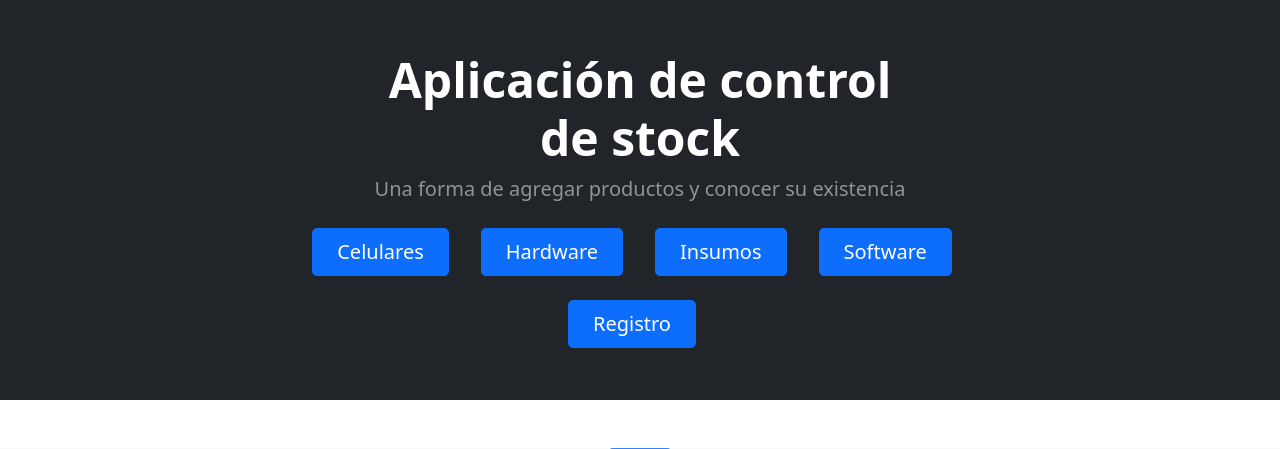
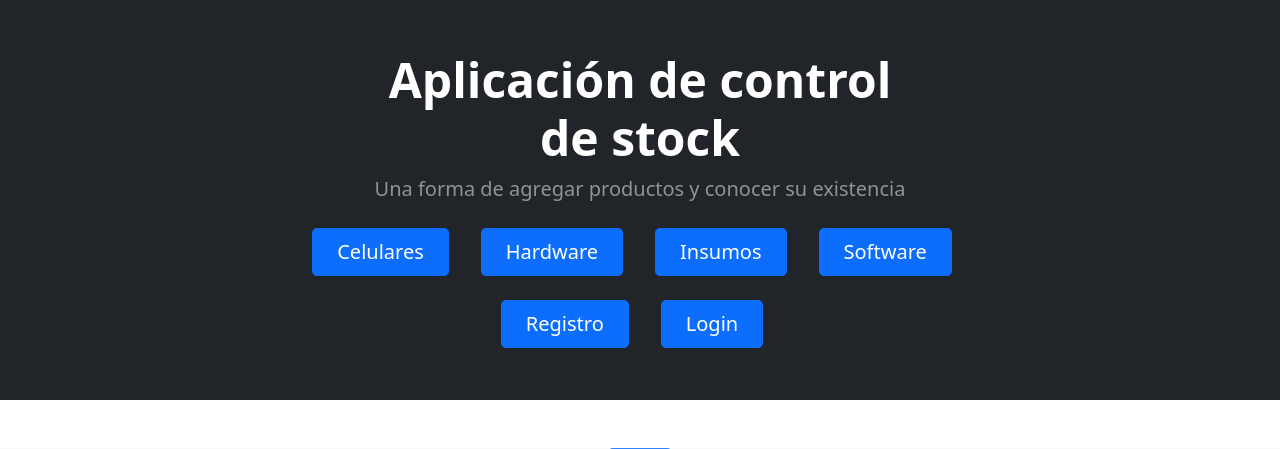
Before and after one commit to Bromualdo/Proyectowebgrupo2, a Django app: page /listados/ in a window 1280 px wide. Shown: the part 65-514 px from the top of the page. Run offline with Django 4.2, Linux system fonts and the light colour scheme; some libraries are stand-ins or nearby versions.

Commit message:
Login en inicio con formulario funcionando

```diff
--- a/Webfinal/Miapp/templates/inicio.html
+++ b/Webfinal/Miapp/templates/inicio.html
@@ -42,6 +42,7 @@
                             <br>
                             <div class="d-grid gap-3 d-sm-flex justify-content-sm-center">
                                 <a class="btn btn-primary btn-lg px-4 me-sm-3" href="{%url 'Registro'%}">Registro</a>
+                                <a class="btn btn-primary btn-lg px-4 me-sm-3" href="{%url 'Login'%}">Login</a>
                             </div>
                         </div>
                     </div>
--- a/Webfinal/Miapp/urls.py
+++ b/Webfinal/Miapp/urls.py
@@ -1,6 +1,6 @@
 from django.urls import path
 from .models import Hardware, Software, Insumos, Celulares
-from .views import agregado, celulares, hardware, inicio,insumos, show_celulares,software,buscar_modelo_cel,show_hard,show_insumos,show_soft,nuevin, registro_usuario,eliminar_celular,show_cel_del,editar_celular,show_cel_edit
+from .views import agregado, celulares, hardware, inicio, insumos, show_celulares,software,buscar_modelo_cel,show_hard, show_insumos,show_soft,nuevin, registro_usuario,eliminar_celular,show_cel_del,editar_celular,show_cel_edit, login_usuario
 
 
 urlpatterns = [
@@ -17,6 +17,7 @@ urlpatterns = [
     path('show_soft/',show_soft,name="show_soft"),
     path('nuevin/',nuevin),
     path('formulario_registro_usuario/', registro_usuario, name ="Registro"),
+     path ("login_usuario/", login_usuario, name ="Login"),
     path('show_cel_del',show_cel_del,name="show_cel_del"),#template donde se eliminan los celulares
     path('eliminar_cel/<int:id>',eliminar_celular,name='eliminar_cel'),#eliminacion deregistros de celulares
     path('show_cel_edit',show_cel_edit,name="show_cel_edit"),#template donde se eliminan los celulares
--- a/Webfinal/Miapp/views.py
+++ b/Webfinal/Miapp/views.py
@@ -2,7 +2,8 @@ from http.client import HTTPResponse
 from django.shortcuts import render, redirect
 from .models import Celulares, Insumos,Hardware,Software
 from .forms import UserRegisterForm,Formulario_Insumos, Formulario_celulares, Formulario_hardware, Formulario_software
-
+from django.contrib.auth.forms import AuthenticationForm, UserCreationForm
+from django.contrib.auth import authenticate, login, logout
 # Create your views here.
 
 def inicio (request):
@@ -145,6 +146,40 @@ def registro_usuario(request):
 
         return render(request, "formulario_registro_usuario.html", {"formulario_registro": formulario_registro_usuario})
 
+def login_usuario (request):
+
+    if request.method == 'POST':
+
+        formulario_login_usuario = AuthenticationForm(request, data=request.POST)
+
+        if formulario_login_usuario.is_valid():
+
+            data = formulario_login_usuario.cleaned_data
+
+            nombre_usuario = data["username"]
+            password_usuario = data["password"]
+
+            user = authenticate(username=nombre_usuario, password=password_usuario)
+
+            if user:
+
+                login(request, user)
+
+                return render(request, "inicio2.html", {"mensaje": f'Bienvenido {nombre_usuario}'})
+
+            else:
+
+                return render(request, "inicio2.html", {"mensaje": f'Error, datos incorrectos'})
+
+        return render(request, "inicio2.html", {"mensaje": f'Error, formulario invalido'})
+
+    else:
+
+        formulario_login_usuario = AuthenticationForm()
+
+        return render(request, "login.html", {"formulario_login": formulario_login_usuario})
+
+
 def eliminar_celular(request,id):
 
     if request.method == "POST":
```
Also changed, not shown: Webfinal/Miapp/templates/login.html (added, +19 -0 lines), Webfinal/db.sqlite3.
